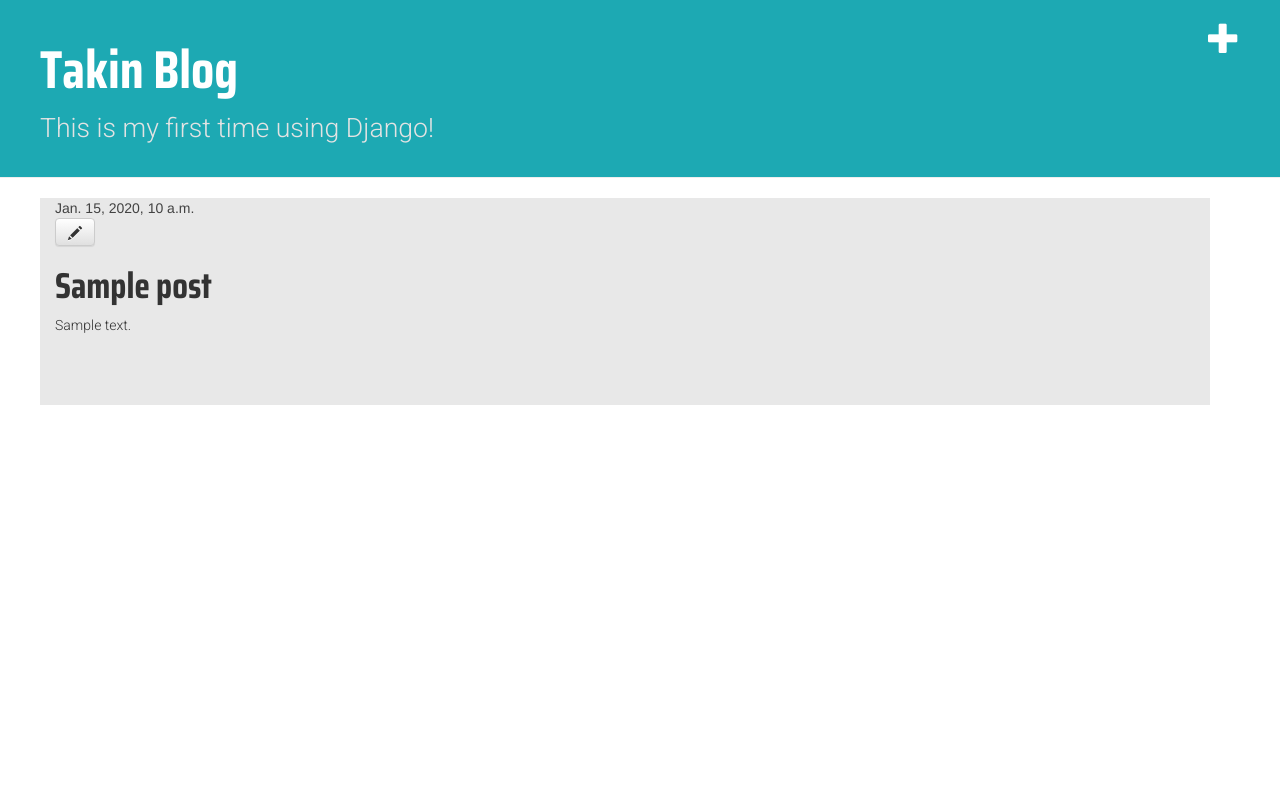
After one commit to newtakin/takin-first-blog, a Django app: template blog/templates/blog/post_detail.html in a window 1280 px wide. The commit adds this page. Run offline with Django 3.2, Linux system fonts and the light colour scheme; a user stored in the database is signed in; tables that the repository leaves empty hold one stand-in row (values such as "Sample post"); the template is opened without the code that fills it: most values are stand-ins (such as "Sample title", 1, 10 or a date in 2020); some libraries are stand-ins or nearby versions.

Commit message:
Added vievs to create/edit blog post inside the site

```diff
--- /dev/null
+++ b/blog/static/css/blog.css
@@ -0,0 +1,56 @@
+.page-header {
+	background-color: #1da9b3;
+	margin-top: 0;
+	padding: 20px 20px 20px 40px
+}
+
+.page-header h1, .page-header h1 a, .page-header h1 a:visited, .page-header h1 a:active{
+	color: #ffffff;
+	font-size: 40pt;
+	text-decoration: none;
+}
+
+.page-header p {
+	color: #e3e3e3;
+	font-size: 20pt;
+	font-family: font-family: 'Poiret One', cursive;
+}
+.content {
+	margin-left: 40px;
+	background-color: #e8e8e8;
+}
+
+h1, h2, h3, h4 {
+	font-family: 'Saira Condensed', sans-serif;
+}
+
+p {
+	font-family: 'Roboto', sans-serif;
+}
+
+.date {
+	color: #424242;
+}
+
+.save {
+	float: right;
+}
+
+.post-form textarea, .post-form input {
+	width: 100%;
+}
+
+.top-menu, .top-menu:hover, .top-menu:visited {
+	color: #ffffff;
+	float: right;
+	font-size: 24pt;
+	margin-right: 20px;
+}
+
+.post {
+	margin-bottom: 70px;
+}
+
+.post h1 a, .post h1 a:visited {
+	color: #000000;
+}
--- /dev/null
+++ b/blog/templates/blog/base.html
@@ -0,0 +1,29 @@
+{% load staticfiles %}
+<html>
+	<head>
+		<title>Takin's Blog</title>
+		<link rel="stylesheet" href="//maxcdn.bootstrapcdn.com/bootstrap/3.2.0/css/bootstrap.min.css">
+		<link rel="stylesheet" href="//maxcdn.bootstrapcdn.com/bootstrap/3.2.0/css/bootstrap-theme.min.css">
+		<link href="https://fonts.googleapis.com/css?family=Poiret+One|Roboto:300|Saira+Condensed:700" rel="stylesheet">
+		<link rel="stylesheet" href="{% static 'css/blog.css' %}">
+
+
+	</head>
+	<body>
+		<div class="page-header">
+			{% if user.is_authenticated %}
+			<a	href="{%	url	'post_new'	%}"	class="top-menu"><span	class="glyphicon	glyphicon-plus"></span></a>
+			{% endif %}
+			<h1><a href="/">Takin Blog</a></h1>
+			<p>This is my first time using Django!</p>
+		</div>
+		<div class="content container">
+			<div class="row">
+				<div class="col-md-8">
+					{% block content%}
+					{% endblock %}
+				</div>
+			</div>
+		</div>
+	</body>
+</html>
--- /dev/null
+++ b/blog/templates/blog/post_detail.html
@@ -0,0 +1,16 @@
+{% extends 'blog/base.html' %}
+
+{% block content %}
+	<div class="post">
+		{% if post.published_date %}
+		<div class="date">
+			{{ post.published_date }}
+		</div>
+		{% endif %}
+		{%	if	user.is_authenticated	%}
+		<a	class="btn	btn-default"	href="{%	url	'post_edit'	pk=post.pk	%}"><span	class="glyphicon	glyphicon-pencil"></span></a >
+		{%	endif	%}
+		<h1> {{post.title}} </h1>
+		<p> {{ post.text|linebreaksbr }} </p>
+	</div>
+{% endblock %}
--- a/blog/urls.py
+++ b/blog/urls.py
@@ -3,4 +3,9 @@ from . import views
 
 urlpatterns = [
 	url('^$', views.post_list, name='post_list'),
+	url(r'^post/(?P<pk>\d+)/$',	views.post_detail,	name='post_detail'),
+	url(r'^post/new/$',	views.post_new,	name='post_new'),
+	url(r'^post/(?P<pk>\d+)/edit/$',	views.post_edit,	name='post_edit'),
+
+
 	]
--- a/takinsite/urls.py
+++ b/takinsite/urls.py
@@ -14,10 +14,10 @@ Including another URLconf
     2. Add a URL to urlpatterns:  path('blog/', include('blog.urls'))
 """
 from django.contrib import admin
-from django.urls import path
+from django.conf.urls import url
 from django.conf.urls import include
 
 urlpatterns = [
-    path('admin/', admin.site.urls),
-    path('', include('blog.urls')),
+    url('admin/', admin.site.urls),
+    url('', include('blog.urls')),
 ]
```
Also changed, not shown: blog/forms.py (added, +7 -0 lines), blog/templates/blog/post_edit.html (added, +9 -0 lines), blog/templates/blog/post_list.html (+14 -9 lines), blog/views.py (+35 -2 lines).
